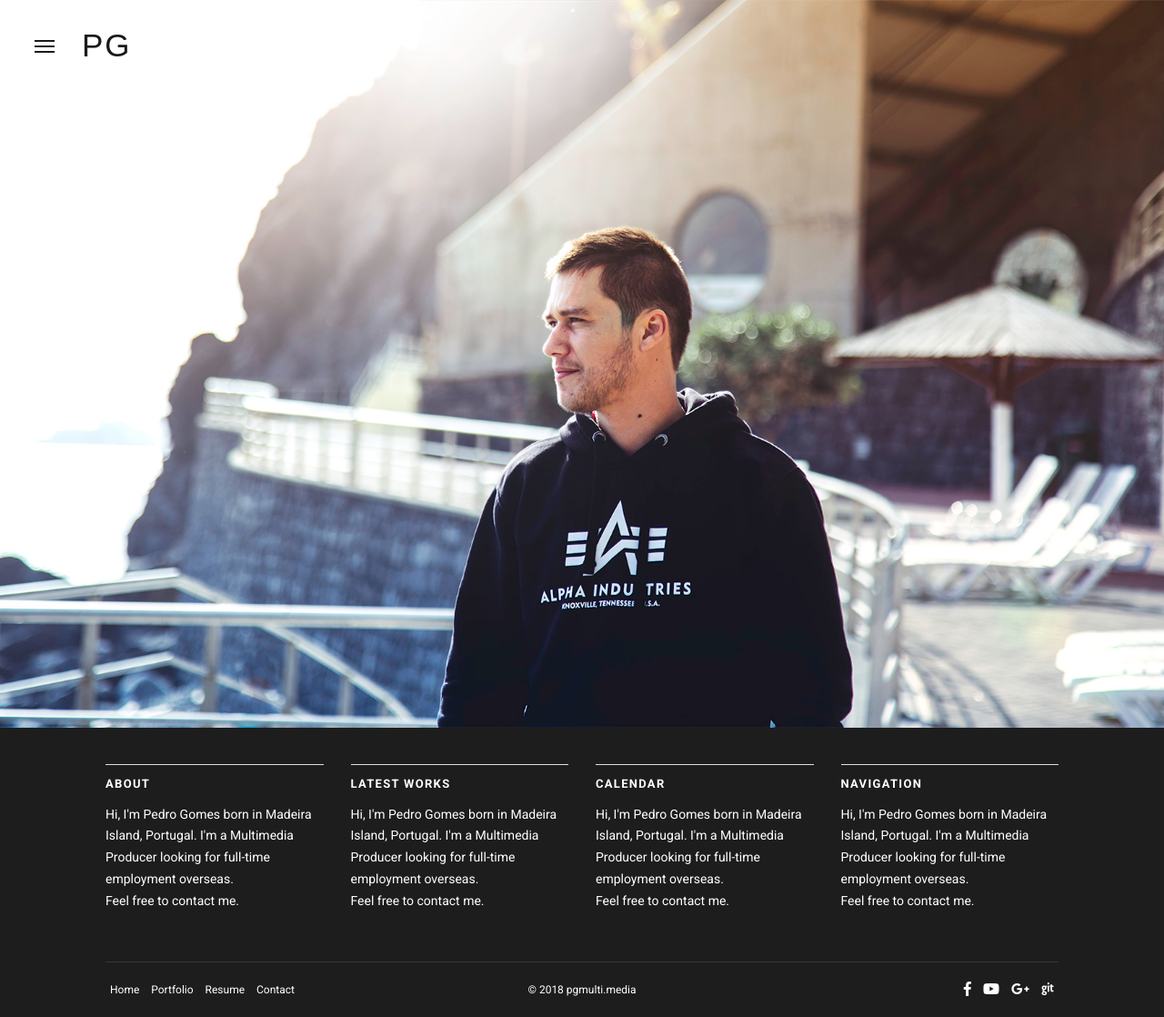
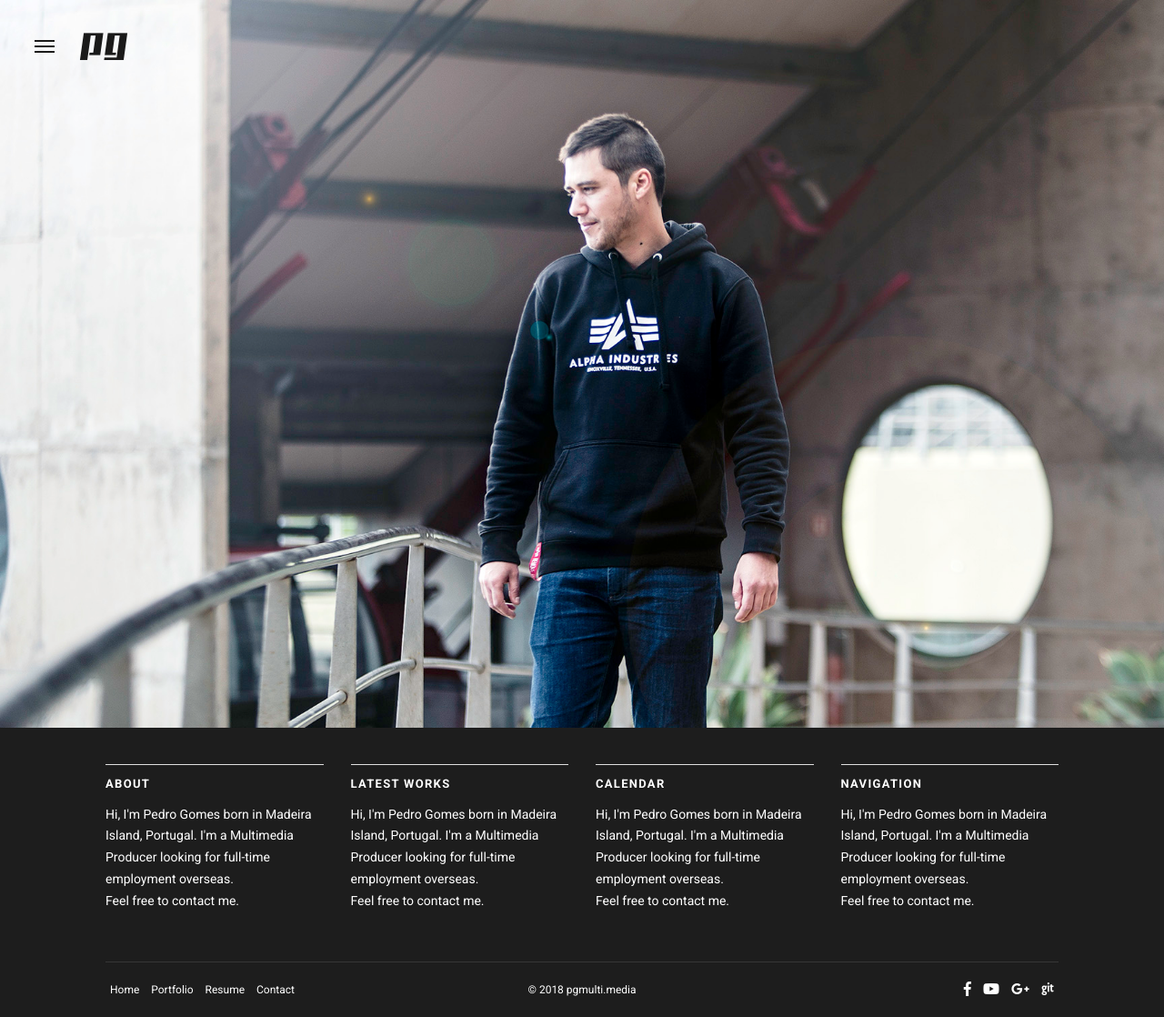
Before and after one commit to maddec01/SitePGMM, a PHP site: page / in a window 1280 px wide. Shown: the whole page at 91% size. Run offline with PHP 8.4, Linux system fonts and the light colour scheme; some libraries are stand-ins or nearby versions.

Commit message:
fixed fonts

```diff
--- a/css/index.css
+++ b/css/index.css
@@ -1,6 +1,6 @@
 .mainhero {
     height: 100vh;
-    background: url(../assets/Main01.jpg) no-repeat center center;
+    background: url(../assets/Main02.jpg) no-repeat center center;
     -webkit-background-size: cover;
     -moz-background-size: cover;
     -o-background-size: cover;
--- a/css/main.css
+++ b/css/main.css
@@ -1,12 +1,12 @@
 @import url('https://fonts.googleapis.com/css?family=Roboto:100,200,300,400,500,600,700,800,900');
 @font-face {
     font-family: 'kitchen_policeregular';
-    src: url('assets/fonts/kitchenpolice-webfont.eot');
-    src: url('assets/fonts/kitchenpolice-webfont.eot?#iefix') format('embedded-opentype'),
-         url('assets/fonts/kitchenpolice-webfont.woff2') format('woff2'),
-         url('assets/fonts/kitchenpolice-webfont.woff') format('woff'),
-         url('assets/fonts/kitchenpolice-webfont.ttf') format('truetype'),
-         url('assets/fonts/kitchenpolice-webfont.svg#kitchen_policeregular') format('svg');
+    src: url('../assets/fonts/kitchenpolice-webfont.eot');
+    src: url('../assets/fonts/kitchenpolice-webfont.eot?#iefix') format('embedded-opentype'),
+         url('../assets/fonts/kitchenpolice-webfont.woff2') format('woff2'),
+         url('../assets/fonts/kitchenpolice-webfont.woff') format('woff'),
+         url('../assets/fonts/kitchenpolice-webfont.ttf') format('truetype'),
+         url('../assets/fonts/kitchenpolice-webfont.svg#kitchen_policeregular') format('svg');
     font-weight: normal;
     font-style: normal;
 }
@@ -313,9 +313,7 @@ html {
 
 /* Hamburger-Logo */
 .hamb-logo {
-    font-family: 'Kitchen Police', sans-serif;
-    font-style: normal;
-    font-weight: normal;
+    font-family: 'kitchen_policeregular';
     font-size: 35px;
     color: #1a1a1a;
     position: fixed;
@@ -543,7 +541,7 @@ a:focus{
 
 /* Headers Style */
 h1{
-    font-family: 'Kitchen Police', sans-serif;
+    font-family: 'kitchen_policeregular';
     font-style: normal;
     font-weight: normal;
     font-size: 30px;
@@ -552,7 +550,7 @@ h1{
 }
 
 h2{
-    font-family: 'Kitchen Police', sans-serif;
+    font-family: 'kitchen_policeregular';
     font-style: normal;
     font-weight: normal;
     font-size: 18px;
@@ -621,7 +619,7 @@ h6 {
     height: 100%;
     width: 0%;
     -webkit-transition: width 1.5s ease-in-out;
-    transition: all 1.5s ease-in-out;
+    transition: width 1.5s ease-in-out;
 }
 
 /* Triggers */
```
Also changed, not shown: assets/fonts/kitchenpolice.css (deleted, +0 -16 lines).
